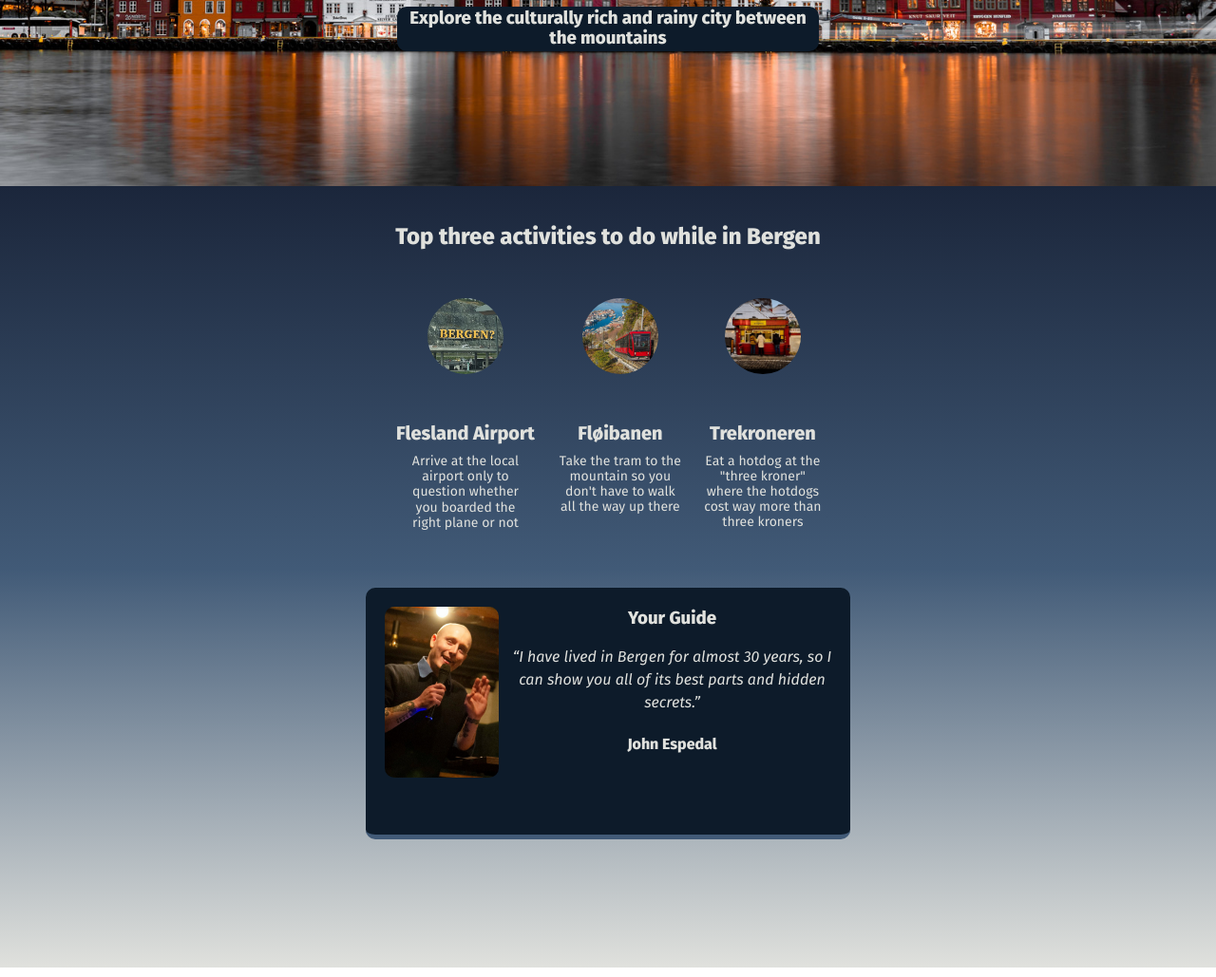
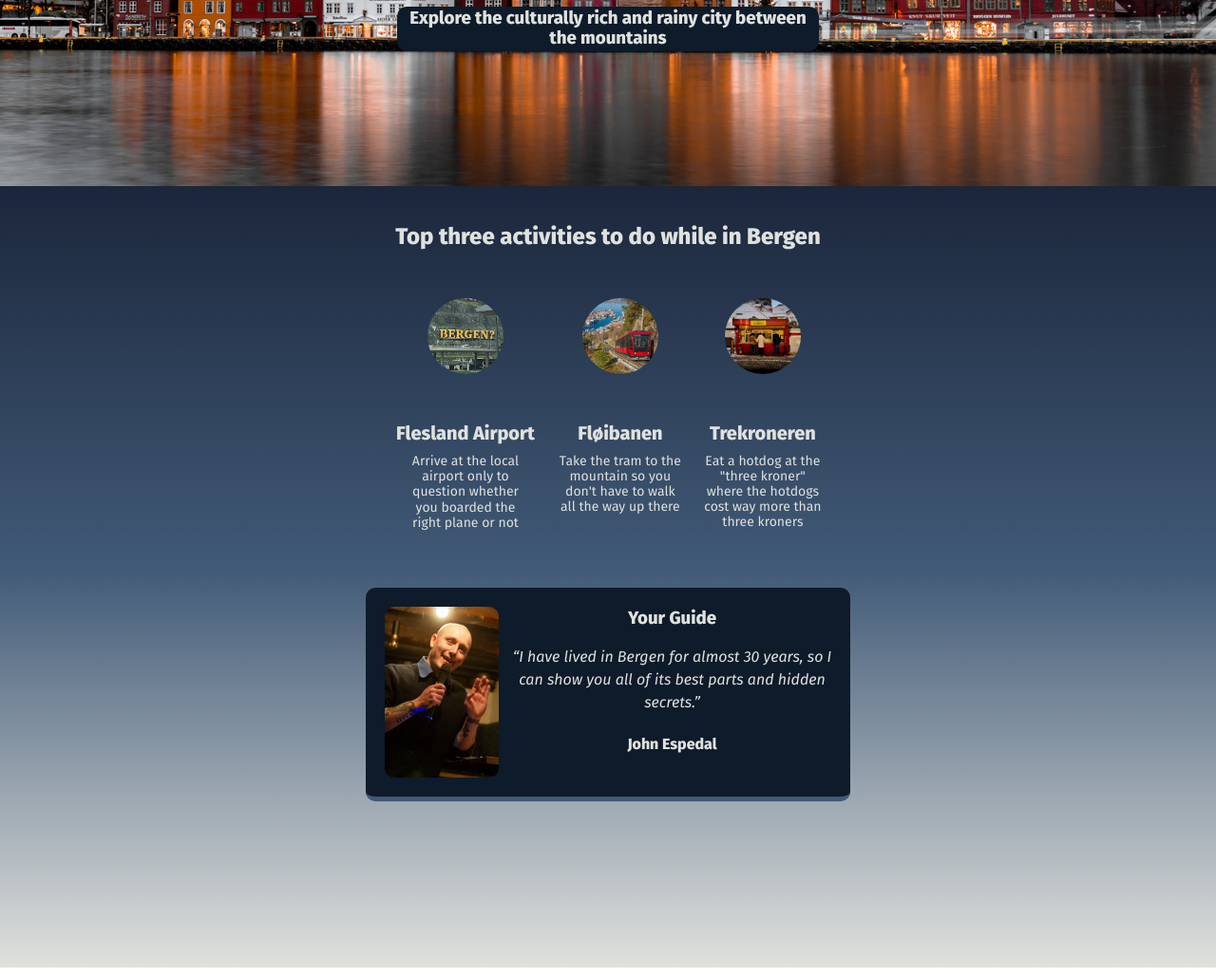
Before and after one commit to Johnricharde/visit-bergen, a website built with Vite: page index.html in a window 1280 px wide. Shown: the part 144-1173 px from the top of the page at 95% size. Built offline with nearby package versions, Linux system fonts and the light colour scheme.

Commit message:
small tweaks

```diff
--- a/styles.css
+++ b/styles.css
@@ -1,4 +1,5 @@
 body {
+    width: cover;
     margin: 0px 0px 0px 0px;
     color: #E0E1DD;
     text-align: center;
@@ -90,7 +91,7 @@ p {
     margin: 10px;
     padding: 5px;
     background-color: #0D1B2A;
-    height: 250px;
+    height: 210px;
     width: 500px;
     border-radius: 10px;
     border-bottom: 5px solid #415A77;
```
